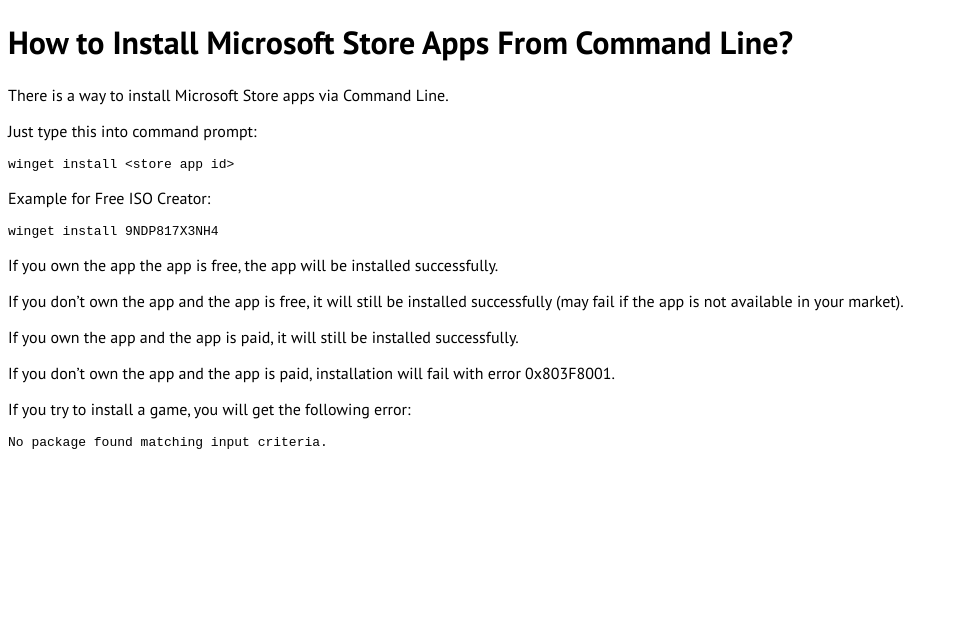
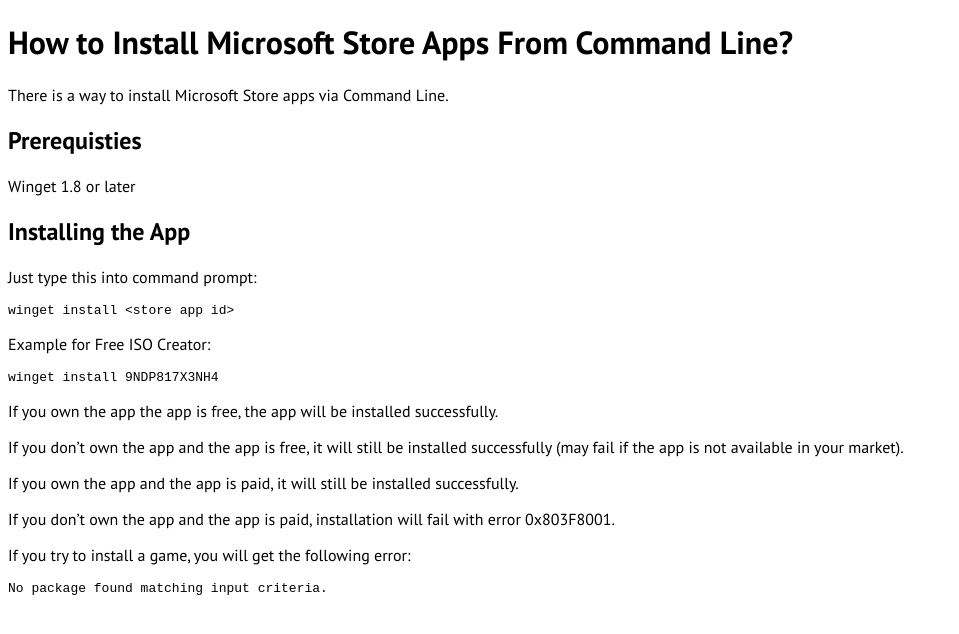
Before and after one commit to huseyin78112/blog.huseyin78112.info, a Jekyll site: the page built from 2025/09/18/how-to-install-microsoft-store-apps-from-command-line.md, in a window 1280 px wide. Shown: the top 634 px of the page, without its empty margins (0-959 px from the left). Built offline with Jekyll 4.4.1, drawn with Linux system fonts in a browser that asks for light colours; our own code applies the rules of GitHub Pages for plain Markdown files.

Commit message:
Update how-to-install-microsoft-store-apps-from-command-line.md

````diff
--- a/2025/09/18/how-to-install-microsoft-store-apps-from-command-line.md
+++ b/2025/09/18/how-to-install-microsoft-store-apps-from-command-line.md
@@ -1,6 +1,10 @@
 # How to Install Microsoft Store Apps From Command Line?
 There is a way to install Microsoft Store apps via Command Line.
 
+## Prerequisties
+Winget 1.8 or later
+
+## Installing the App
 Just type this into command prompt:
 ```
 winget install <store app id>
````
